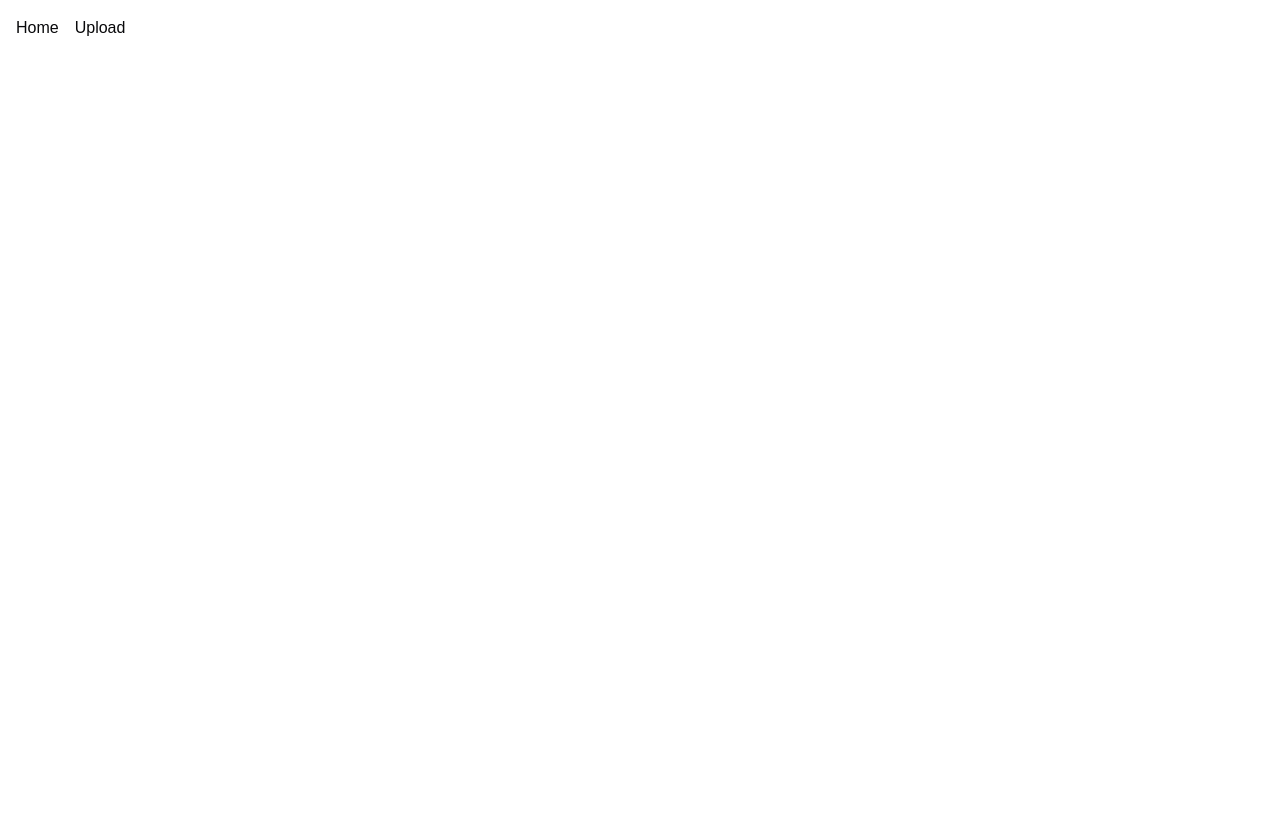
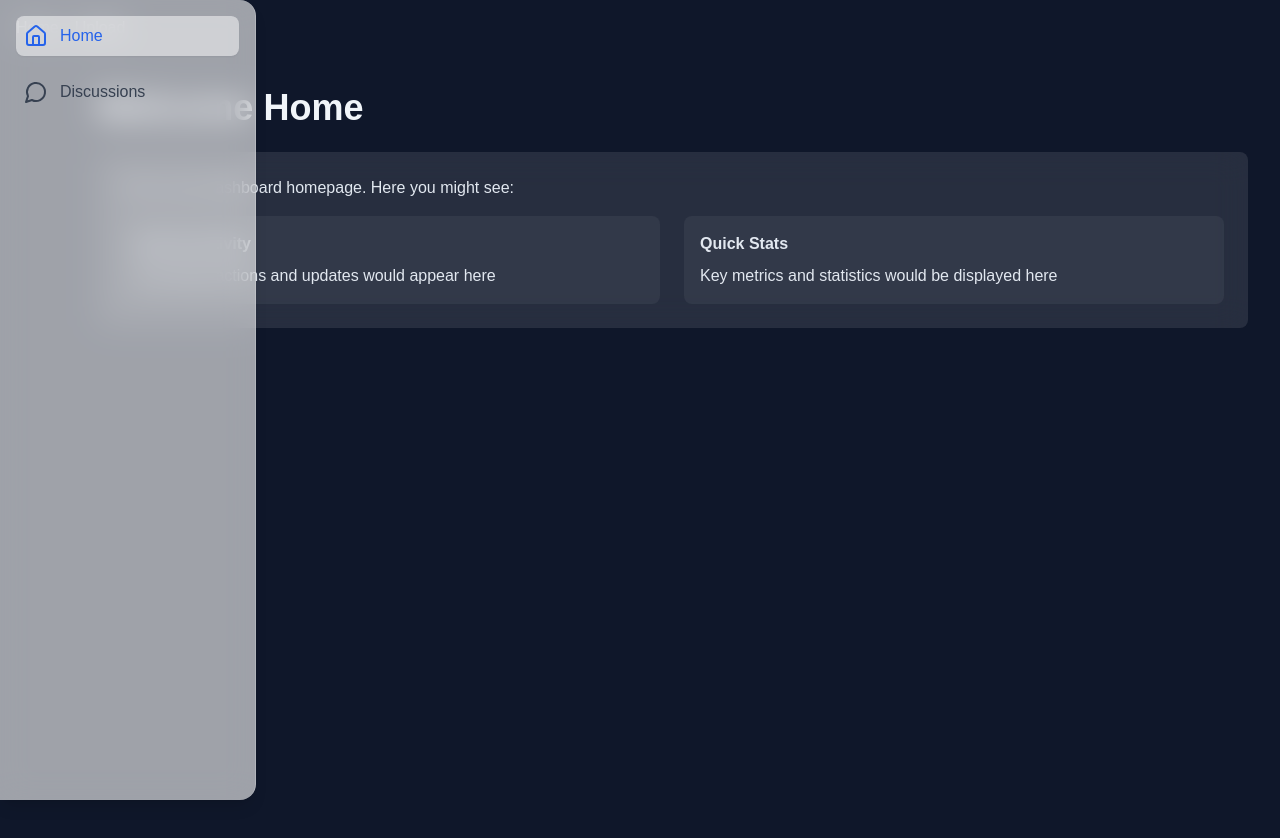
Before and after one commit to DammyOG/hoyahacks, a Next.js app in the folder frontend/: page / in a window 1280 px wide. Shown: the top 838 px of the page. Before the commit the page ends 800 px from the top, so only its background shows below. Built offline with nearby package versions, Linux system fonts and the light colour scheme.

Commit message:
side bar

```diff
--- /dev/null
+++ b/frontend/src/app/home/page.tsx
@@ -0,0 +1,86 @@
+
+
+// app/page.tsx
+"use client";
+
+import { usePathname } from 'next/navigation';
+import Sidebar from '../../components/ui/sidebar';
+
+
+export default function Home() {
+  const pathname = usePathname();
+
+  // Function to render the appropriate content based on the current path
+  const renderContent = () => {
+    switch (pathname) {
+      case '/':
+        return <HomeContent />;
+      case '/discussions':
+        return <DiscussionsContent />;
+      default:
+        return <HomeContent />;
+    }
+  };
+
+  return (
+    <div className="min-h-screen bg-slate-900">
+      <Sidebar />
+      {/* Main content area - notice the margin-left matches sidebar width */}
+      <main className="ml-16 transition-all duration-300">
+        {renderContent()}
+      </main>
+    </div>
+  );
+}
+
+
+// components/HomeContent.tsx
+const HomeContent = () => {
+    return (
+      <div className="p-8">
+        <h1 className="text-4xl font-bold text-slate-100 mb-6">Welcome Home</h1>
+        <div className="bg-white/10 backdrop-blur-lg rounded-lg p-6 text-slate-200">
+          <p className="mb-4">This is your dashboard homepage. Here you might see:</p>
+          <div className="grid grid-cols-1 md:grid-cols-2 gap-6">
+            {/* Example content cards */}
+            <div className="bg-white/5 p-4 rounded-lg">
+              <h3 className="font-semibold mb-2">Recent Activity</h3>
+              <p>Your latest actions and updates would appear here</p>
+            </div>
+            <div className="bg-white/5 p-4 rounded-lg">
+              <h3 className="font-semibold mb-2">Quick Stats</h3>
+              <p>Key metrics and statistics would be displayed here</p>
+            </div>
+          </div>
+        </div>
+      </div>
+    );
+  };
+
+
+
+  // components/DiscussionsContent.tsx
+  const DiscussionsContent = () => {
+    return (
+      <div className="p-8">
+        <h1 className="text-4xl font-bold text-slate-100 mb-6">Discussions</h1>
+        <div className="bg-white/10 backdrop-blur-lg rounded-lg p-6 text-slate-200">
+          <div className="space-y-4">
+            {/* Example discussion threads */}
+            {[1, 2, 3].map((i) => (
+              <div key={i} className="bg-white/5 p-4 rounded-lg">
+                <h3 className="font-semibold mb-2">Discussion Thread {i}</h3>
+                <p className="text-sm text-slate-300">
+                  This is an example discussion topic. In a real application,
+                  this would show actual discussion content.
+                </p>
+                <div className="mt-3 text-xs text-slate-400">
+                  Last reply: 2 hours ago • 5 participants
+                </div>
+              </div>
+            ))}
+          </div>
+        </div>
+      </div>
+    );
+  };
--- a/frontend/src/app/layout.tsx
+++ b/frontend/src/app/layout.tsx
@@ -1,4 +1,5 @@
 import type { Metadata } from "next";
+import Sidebar from '../components/ui/sidebar';
 import { Geist, Geist_Mono } from "next/font/google";
 import "./globals.css";
 import Link from 'next/link';
@@ -25,9 +26,10 @@ export default function RootLayout({
   return (
     <html lang="en">
       <body
-        className={`${geistSans.variable} ${geistMono.variable} antialiased`}
+        className={`${geistSans.variable} ${geistMono.variable} antialiased bg-slate-900`}
       >
-        <nav className="p-4">
+
+        <nav className="p-4 text-white">
           <Link href="/" className="mr-4">Home</Link>
           <Link href="/uploadtest">Upload</Link>
         </nav>
--- a/frontend/src/app/page.tsx
+++ b/frontend/src/app/page.tsx
@@ -4,16 +4,85 @@ import React from "react";
 import Link from "next/link";
 import Image from "next/image";
 import { usePathname } from "next/navigation";
+import Sidebar from "../components/ui/sidebar";
 
 
 export default function Home() {
   // usePathname lets us know which route is currently active
   const pathname = usePathname();
 
+
+  // Function to render the appropriate content based on the current path
+  const renderContent = () => {
+    switch (pathname) {
+      case '/':
+        return <HomeContent />;
+      case '/discussions':
+        return <DiscussionsContent />;
+      default:
+        return <HomeContent />;
+    }
+  };
   return (
-    <main>
-      {/* Since we're on the home route, we can directly render the Homepage component */}
-
+    <div className="min-h-screen bg-slate-900">
+    <Sidebar />
+    {/* Main content area - notice the margin-left matches sidebar width */}
+    <main className="ml-16 transition-all duration-300">
+      {renderContent()}
     </main>
+  </div>
   );
 }
+
+
+
+// components/HomeContent.tsx
+const HomeContent = () => {
+  return (
+    <div className="p-8">
+      <h1 className="text-4xl font-bold text-slate-100 mb-6">Welcome Home</h1>
+      <div className="bg-white/10 backdrop-blur-lg rounded-lg p-6 text-slate-200">
+        <p className="mb-4">This is your dashboard homepage. Here you might see:</p>
+        <div className="grid grid-cols-1 md:grid-cols-2 gap-6">
+          {/* Example content cards */}
+          <div className="bg-white/5 p-4 rounded-lg">
+            <h3 className="font-semibold mb-2">Recent Activity</h3>
+            <p>Your latest actions and updates would appear here</p>
+          </div>
+          <div className="bg-white/5 p-4 rounded-lg">
+            <h3 className="font-semibold mb-2">Quick Stats</h3>
+            <p>Key metrics and statistics would be displayed here</p>
+          </div>
+        </div>
+      </div>
+    </div>
+  );
+};
+
+
+
+// components/DiscussionsContent.tsx
+const DiscussionsContent = () => {
+  return (
+    <div className="p-8">
+      <h1 className="text-4xl font-bold text-slate-100 mb-6">Discussions</h1>
+      <div className="bg-white/10 backdrop-blur-lg rounded-lg p-6 text-slate-200">
+        <div className="space-y-4">
+          {/* Example discussion threads */}
+          {[1, 2, 3].map((i) => (
+            <div key={i} className="bg-white/5 p-4 rounded-lg">
+              <h3 className="font-semibold mb-2">Discussion Thread {i}</h3>
+              <p className="text-sm text-slate-300">
+                This is an example discussion topic. In a real application,
+                this would show actual discussion content.
+              </p>
+              <div className="mt-3 text-xs text-slate-400">
+                Last reply: 2 hours ago • 5 participants
+              </div>
+            </div>
+          ))}
+        </div>
+      </div>
+    </div>
+  );
+};
--- /dev/null
+++ b/frontend/src/components/ui/sidebar.tsx
@@ -0,0 +1,85 @@
+"use client";
+
+import { useState, useEffect } from 'react';
+import Link from 'next/link';
+import { usePathname } from 'next/navigation';
+import { Home, MessageCircle, ChevronRight } from 'lucide-react';
+
+const Sidebar = () => {
+  const [isExpanded, setIsExpanded] = useState(false);
+  const [isHovering, setIsHovering] = useState(false);
+  const pathname = usePathname();
+
+  // Handle the delayed collapse effect when mouse leaves the sidebar
+  useEffect(() => {
+    let timeoutId: NodeJS.Timeout;
+
+    if (!isHovering) {
+      timeoutId = setTimeout(() => {
+        setIsExpanded(false);
+      }, 500);
+    } else {
+      setIsExpanded(true);
+    }
+
+    // Clean up the timeout if the component unmounts or hover state changes
+    return () => {
+      if (timeoutId) {
+        clearTimeout(timeoutId);
+      }
+    };
+  }, [isHovering]);
+
+  const navItems = [
+    { name: 'Home', icon: Home, path: '/' },
+    { name: 'Discussions', icon: MessageCircle, path: '/discussions' }
+  ];
+
+  return (
+    // Fixed wrapper to define the sidebar's space
+    <div
+      className="fixed left-0 bottom-0 h-screen z-40"
+      style={{ width: isExpanded ? '16rem' : '4rem' }}
+    >
+      {/* Sidebar with contained glass effect */}
+      <div
+        className={`absolute left-0 top-0 h-full transition-all duration-300 ease-in-out
+          ${isExpanded ? 'w-64' : 'w-16'}
+          rounded-tr-2xl rounded-br-2xl
+          flex flex-col
+          bg-white/60
+          backdrop-blur-lg
+          border-r border-white/20
+          shadow-lg`}
+        onMouseEnter={() => setIsHovering(true)}
+        onMouseLeave={() => setIsHovering(false)}
+      >
+        {/* Navigation section */}
+        <nav className="flex-1 p-4 space-y-4">
+          {navItems.map(({ name, icon: Icon, path }) => (
+            <Link
+              key={path}
+              href={path}
+              className={`flex items-center p-2 rounded-lg transition-all duration-300
+                ${pathname === path ?
+                  'bg-white/50 text-blue-600 shadow-sm' :
+                  'hover:bg-white/30 text-gray-700'}
+                ${isExpanded ? 'justify-start' : 'justify-center'}`}
+            >
+              <Icon className="w-6 h-6" />
+              {isExpanded && (
+                <span className="ml-3 font-medium transition-opacity duration-300">
+                  {name}
+                </span>
+              )}
+            </Link>
+          ))}
+        </nav>
+
+
+      </div>
+    </div>
+  );
+};
+
+export default Sidebar;
```
